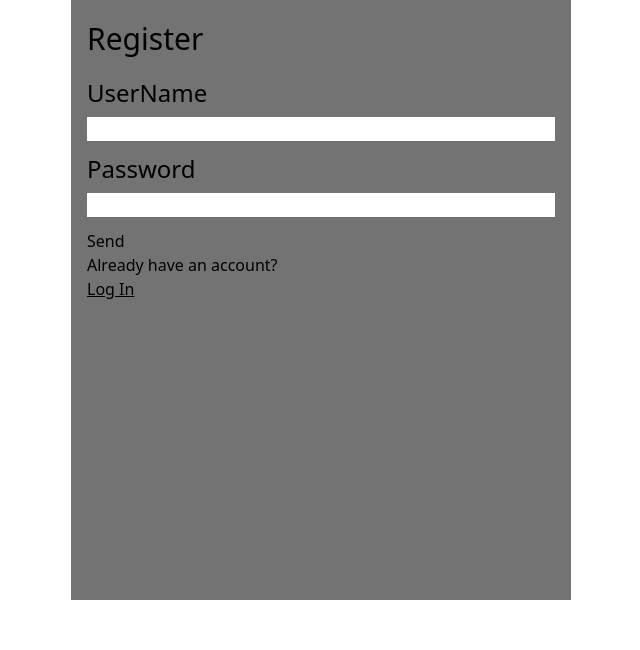
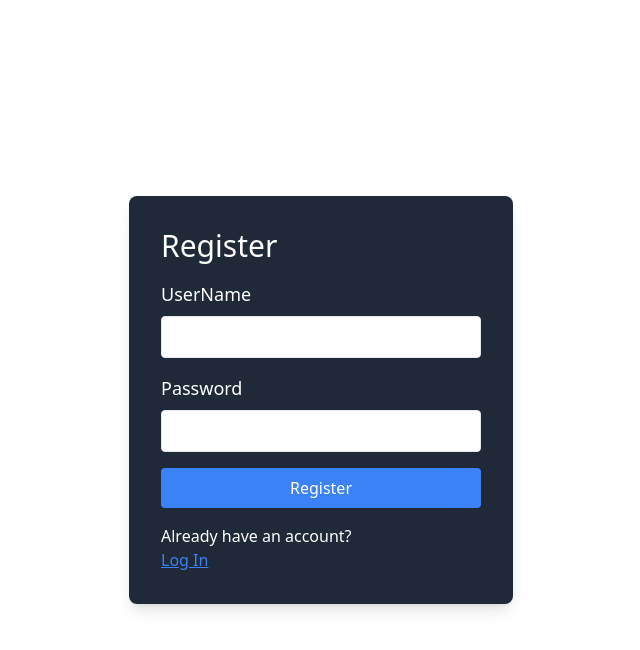
Before and after one commit to Muslimakh0n/register, a React (Vite) app: page / in a window 1280 px wide. Shown: the top 650 px of the page, without its empty margins (319-959 px from the left). Built offline with nearby package versions, Linux system fonts and the light colour scheme.

Commit message:
register , agaiiiin

```diff
--- a/src/pages/Registration.jsx
+++ b/src/pages/Registration.jsx
@@ -2,23 +2,27 @@ import React from 'react'
 // import "../index.css"
 // idk what and why i did it , my tailwind not working tho
 
-const  Registration = () => {
+const Registration = () => {
   return (
-    <div className=' h-screen w-screen '>
-      <div className=' mx-auto h-[600px] w-[500px] p-4 bg-neutral-500'>
-        <h1 className=' text-[30px] mb-4'>Register</h1>
-        <form>
-          <label htmlFor='username' className='text-2xl mb-2 block'>UserName</label>
-          <input type="text" className='w-full mb-3'/>
-          <label htmlFor="password" className='text-2xl mb-2 block'>Password</label>
-          <input type="password" autoComplete='new-password' className='w-full mb-3' />
-          <button>Send</button>
+    <div className='flex items-center justify-center h-screen'>
+      <div className='bg-gray-800 p-8 rounded-lg shadow-lg w-96'>
+        <h1 className='text-3xl mb-4 text-white'>Register</h1>
+        <form className='space-y-4'>
+          <div>
+            <label htmlFor='username' className='text-lg mb-2 block text-white'>UserName</label>
+            <input type="text" className='w-full p-2 border rounded focus:outline-none focus:border-blue-500' />
+          </div>
+          <div>
+            <label htmlFor="password" className='text-lg mb-2 block text-white'>Password</label>
+            <input type="password" autoComplete='new-password' className='w-full p-2 border rounded focus:outline-none focus:border-blue-500' />
+          </div>
+          <button className='w-full bg-blue-500 text-white py-2 rounded hover:bg-blue-600 focus:outline-none focus:bg-blue-600'>Register</button>
         </form>
-        <p>Already have an account?</p>
-        <a href="#" className='underline'>Log In</a>
+        <p className='mt-4 text-white'>Already have an account?</p>
+        <a href="#" className='underline text-blue-500'>Log In</a>
       </div>
     </div>
-  )
+  );
 }
 
-export default Registration
+export default Registration;
```
